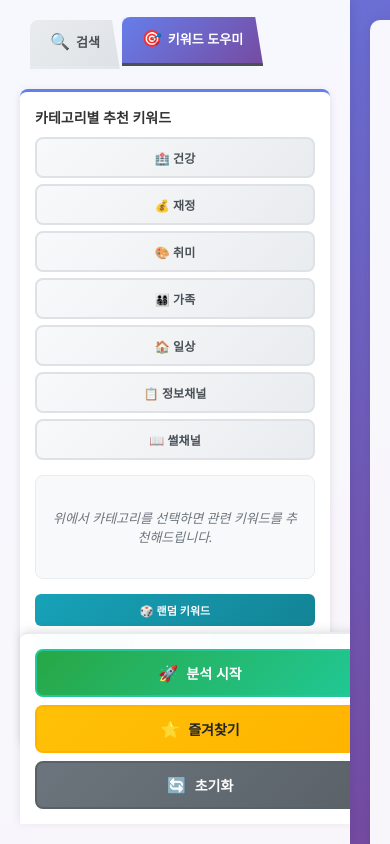
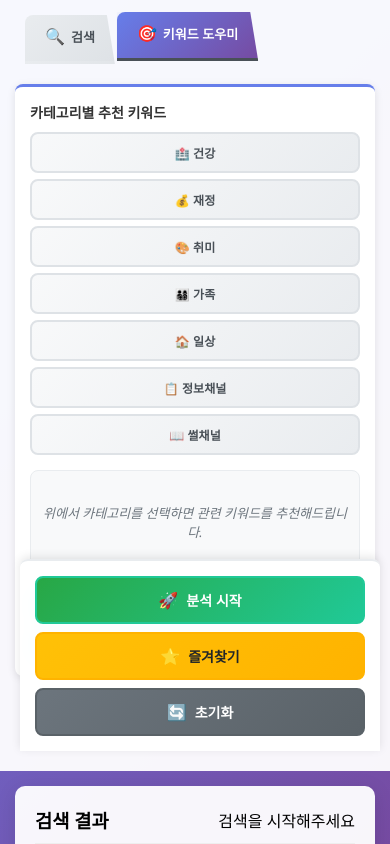
Before and after one commit to jjhlde/youtube-analyzer, a website: page index.html in a window 390 px wide. Both pictures are taken after a click on the button "🎯 키워드 도우미". Drawn offline with Linux system fonts and the light colour scheme.

Commit message:
no message

```diff
--- a/styles.css
+++ b/styles.css
@@ -1466,3 +1466,34 @@ input:focus, select:focus, textarea:focus {
         text-align: center;
     }
 }
+
+/* 태블릿 반응형 */
+@media screen and (max-width: 768px) {
+    .main-container {
+        flex-direction: column;
+    }
+
+    .sidebar {
+        width: 100%;
+        padding: 15px;
+        box-shadow: none;
+    }
+
+    .content-area {
+        padding: 15px;
+    }
+
+    .analysis-header {
+        flex-direction: column;
+        gap: 10px;
+        text-align: center;
+    }
+
+    .analysis-actions, .quick-actions {
+        flex-direction: column;
+    }
+
+    input, select, textarea, button {
+        font-size: 0.95em;
+    }
+}
```
